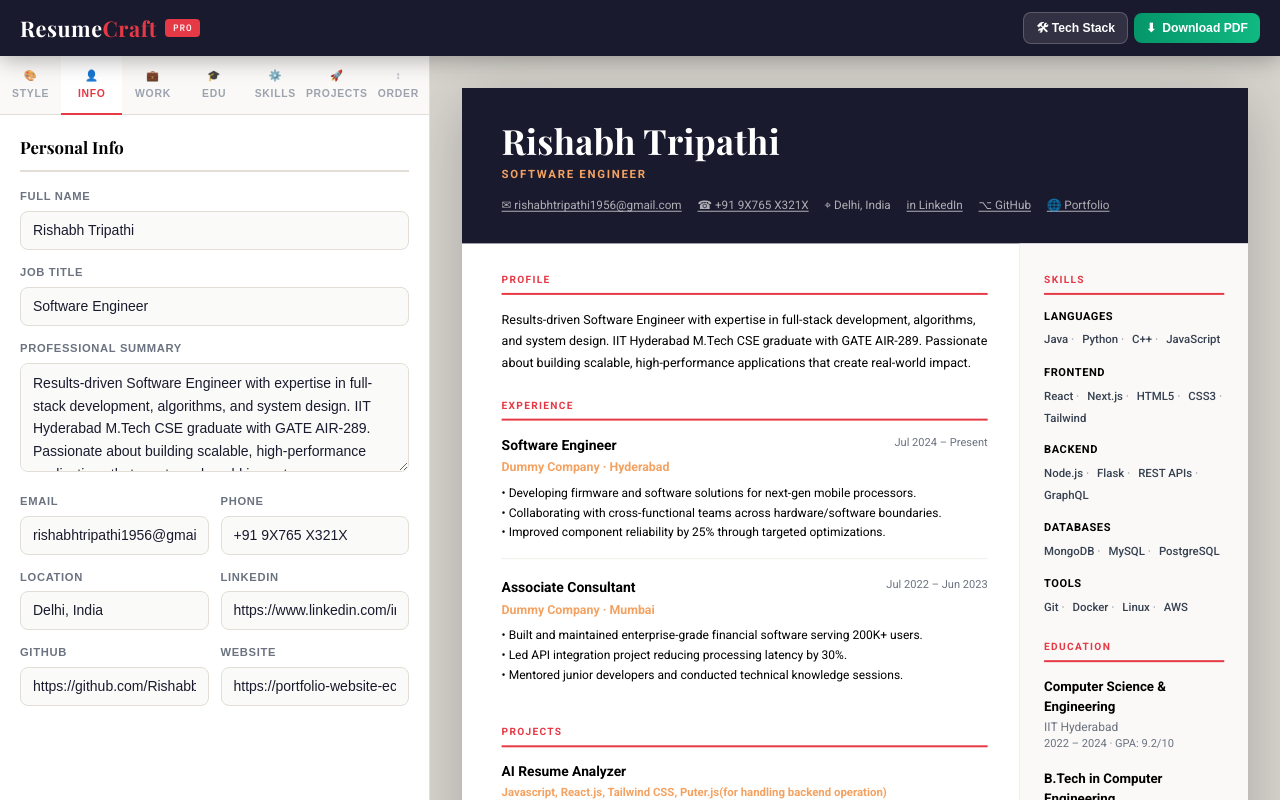
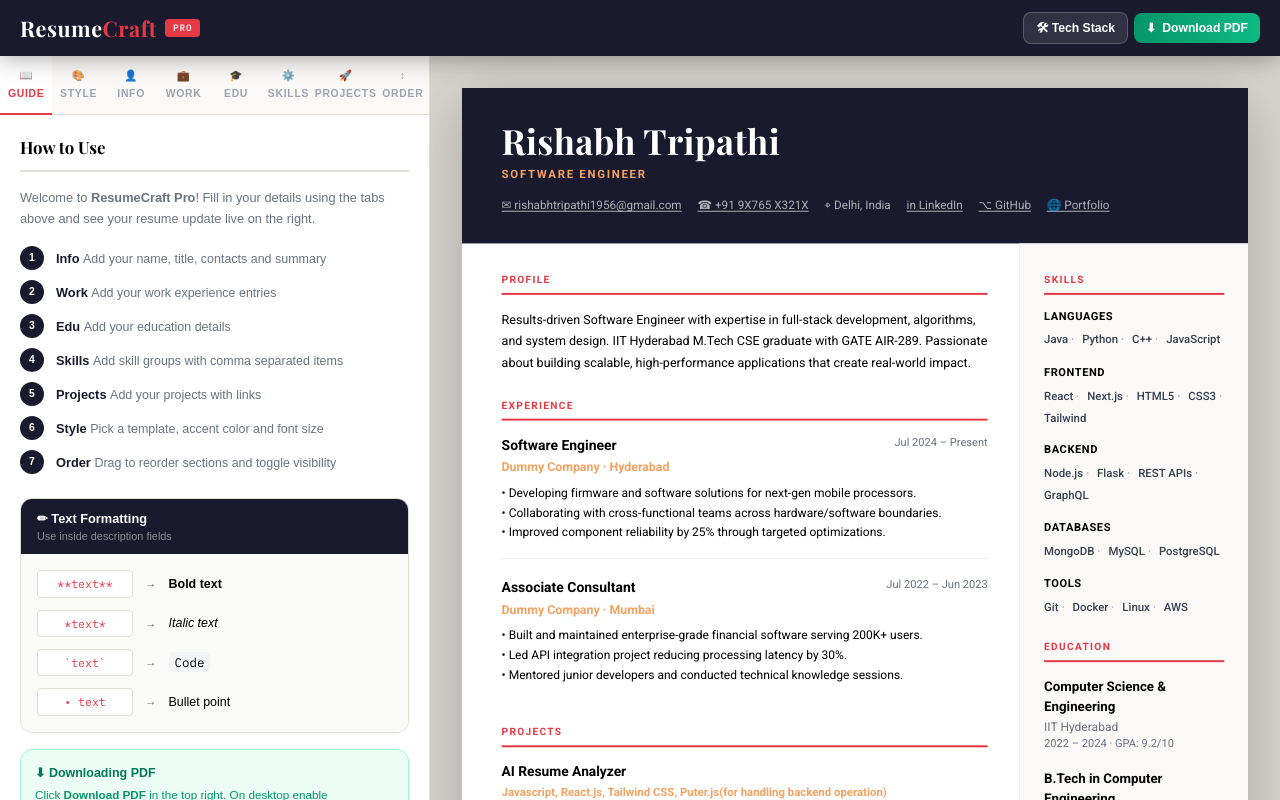
Before and after one commit to Rishabbt/Resume---Builder, a Next.js app: page / in a window 1280 px wide. Built offline with nearby package versions, Linux system fonts and the light colour scheme; a web font is replaced by a local one.

Commit message:
add text formating, add guidpanel

```diff
--- /dev/null
+++ b/components/forms/GuidePanel.js
@@ -0,0 +1,63 @@
+"use client";
+
+export default function GuidePanel() {
+  return (
+    <div className="flex flex-col gap-4">
+      <p className="text-[0.8rem] text-[#6b7280] leading-relaxed">
+        Welcome to <strong>ResumeCraft Pro</strong>! Fill in your details using the tabs above and see your resume update live on the right.
+      </p>
+
+      <div className="flex flex-col gap-2.5">
+        {[
+          { step: "1", label: "Info",     desc: "Add your name, title, contacts and summary" },
+          { step: "2", label: "Work",     desc: "Add your work experience entries" },
+          { step: "3", label: "Edu",      desc: "Add your education details" },
+          { step: "4", label: "Skills",   desc: "Add skill groups with comma separated items" },
+          { step: "5", label: "Projects", desc: "Add your projects with links" },
+          { step: "6", label: "Style",    desc: "Pick a template, accent color and font size" },
+          { step: "7", label: "Order",    desc: "Drag to reorder sections and toggle visibility" },
+        ].map((item) => (
+          <div key={item.step} className="flex gap-3 items-start">
+            <span className="w-6 h-6 rounded-full bg-[#1a1a2e] text-white text-[0.65rem] font-bold flex items-center justify-center flex-shrink-0">
+              {item.step}
+            </span>
+            <div>
+              <span className="text-[0.8rem] font-bold text-[#1a1a2e]">{item.label} </span>
+              <span className="text-[0.78rem] text-[#6b7280]">{item.desc}</span>
+            </div>
+          </div>
+        ))}
+      </div>
+
+      <div className="border border-[#e2ddd6] rounded-xl overflow-hidden mt-2">
+        <div className="bg-[#1a1a2e] px-4 py-2.5">
+          <p className="text-white font-bold text-[0.8rem]">✏ Text Formatting</p>
+          <p className="text-white/50 text-[0.68rem]">Use inside description fields</p>
+        </div>
+        <div className="p-4 bg-[#fafaf8] flex flex-col gap-3">
+          {[
+            { syntax: "**text**", result: <strong>Bold text</strong> },
+            { syntax: "*text*",   result: <em>Italic text</em> },
+            { syntax: "`text`",   result: <code className="bg-[#f3f4f6] px-1.5 py-0.5 rounded text-[0.78rem]">Code</code> },
+            { syntax: "• text",   result: <span>Bullet point</span> },
+          ].map((item) => (
+            <div key={item.syntax} className="flex items-center gap-3">
+              <code className="bg-white border border-[#e2ddd6] px-2 py-1 rounded text-[0.72rem] text-[#e63946] w-24 text-center flex-shrink-0">
+                {item.syntax}
+              </code>
+              <span className="text-[#6b7280] text-[0.72rem]">→</span>
+              <span className="text-[0.78rem]">{item.result}</span>
+            </div>
+          ))}
+        </div>
+      </div>
+
+      <div className="bg-emerald-50 border border-emerald-200 rounded-xl p-3.5">
+        <p className="text-[0.78rem] font-bold text-emerald-700 mb-1">⬇ Downloading PDF</p>
+        <p className="text-[0.73rem] text-emerald-600 leading-relaxed">
+          Click <strong>Download PDF</strong> in the top right. On desktop enable <strong>Background graphics</strong> in the print dialog for full colors.
+        </p>
+      </div>
+    </div>
+  );
+}
--- a/components/forms/ProjectsForm.js
+++ b/components/forms/ProjectsForm.js
@@ -30,6 +30,7 @@ export default function ProjectsForm() {
       <Button variant="primary" size="sm" onClick={addProject} className="mt-1">
         + Add Project
       </Button>
+
     </div>
   );
 }
--- a/components/layout/PreviewPane.js
+++ b/components/layout/PreviewPane.js
@@ -7,9 +7,11 @@ export default function PreviewPane() {
 
   useEffect(() => {
     const updateScale = () => {
-      // Available width = window - sidebar width
-      const sidebarWidth = window.innerWidth >= 1024 ? 430 : 0;
-      const availableWidth = window.innerWidth - sidebarWidth - 64; // 64 = padding
+      const isMobile = window.innerWidth < 1024;
+      // On mobile sidebar is hidden, full width available
+      const availableWidth = isMobile
+        ? window.innerWidth - 32  // 32 = padding
+        : window.innerWidth - 430 - 64; // 430 sidebar + 64 padding
       const resumeWidth = 794;
       const newScale = Math.min(1, availableWidth / resumeWidth);
       setScale(newScale);
@@ -26,7 +28,7 @@ export default function PreviewPane() {
         style={{
           transform: `scale(${scale})`,
           transformOrigin: "top center",
-          marginBottom: `${(scale - 1) * 1123}px`, // collapse whitespace when scaled down
+          marginBottom: `${(scale - 1) * 1123}px`,
         }}
         className="shadow-[0_12px_60px_rgba(0,0,0,0.22)]"
       >
--- /dev/null
+++ b/components/layout/ResponsiveSideBar.js
@@ -0,0 +1,40 @@
+"use client";
+import { useState } from "react";
+import Sidebar from "./Sidebar";
+
+export default function ResponsiveSidebar() {
+  const [open, setOpen] = useState(false);
+
+  return (
+    <>
+      {/* Hamburger (mobile only) */}
+      <button
+        onClick={() => setOpen(true)}
+        className="lg:hidden fixed top-3 left-3 z-[60] bg-[#1a1a2e] text-white p-2 rounded-lg shadow"
+      >
+        ☰
+      </button>
+
+      {/* Desktop sidebar */}
+      <div className="hidden lg:block">
+        <Sidebar />
+      </div>
+
+      {/* Mobile drawer */}
+      {open && (
+        <div className="fixed inset-0 z-[999] flex lg:hidden">
+          {/* Backdrop */}
+          <div
+            className="flex-1 bg-black/40"
+            onClick={() => setOpen(false)}
+          />
+
+          {/* Drawer */}
+          <div className="w-[85vw] max-w-[380px] bg-white h-full animate-slide-in">
+            <Sidebar />
+          </div>
+        </div>
+      )}
+    </>
+  );
+}
--- a/components/layout/Sidebar.js
+++ b/components/layout/Sidebar.js
@@ -7,9 +7,11 @@ import SkillsForm from "@/components/forms/SkillsForm";
 import ProjectsForm from "@/components/forms/ProjectsForm";
 import StyleForm from "@/components/forms/StyleForm";
 import SectionOrderForm from "@/components/forms/SectionOrderForm";
+import GuidePanel from "@/components/forms/GuidePanel";
 import clsx from "clsx";
 
 const TABS = [
+  { id: "guide",     label: "Guide",    icon: "📖" },
   { id: "style",     label: "Style",    icon: "🎨" },
   { id: "personal",  label: "Info",     icon: "👤" },
   { id: "work",      label: "Work",     icon: "💼" },
@@ -20,12 +22,13 @@ const TABS = [
 ];
 
 const SECTION_TITLES = {
+  guide:     "How to Use",
+  style:     "Style & Templates",
   personal:  "Personal Info",
   work:      "Work Experience",
   education: "Education",
   skills:    "Skills",
   projects:  "Projects",
-  style:     "Style & Templates",
   order:     "Section Order",
 };
 
@@ -58,13 +61,13 @@ export default function Sidebar() {
         <h2 className="font-serif text-[1.05rem] font-bold mb-4 pb-2.5 border-b-2 border-[#e2ddd6]">
           {SECTION_TITLES[activeTab]}
         </h2>
-
+        {activeTab === "guide" && <GuidePanel />}
+        {activeTab === "style"     && <StyleForm />}
         {activeTab === "personal"  && <PersonalForm />}
         {activeTab === "work"      && <WorkForm />}
         {activeTab === "education" && <EducationForm />}
         {activeTab === "skills"    && <SkillsForm />}
         {activeTab === "projects"  && <ProjectsForm />}
-        {activeTab === "style"     && <StyleForm />}
         {activeTab === "order"     && <SectionOrderForm />}
       </div>
     </aside>
--- a/components/resume/ResumePreview.js
+++ b/components/resume/ResumePreview.js
@@ -1,7 +1,7 @@
 "use client";
 import { useResume, ACCENT_COLORS } from "@/context/ResumeContext";
 
-function esc(str) {
+function escapeHtml(str) {
   if (!str) return "";
   return String(str)
     .replace(/&/g, "&amp;")
@@ -9,6 +9,14 @@ function esc(str) {
     .replace(/>/g, "&gt;");
 }
 
+function formatText(str) {
+  if (!str) return "";
+  return escapeHtml(str)
+    .replace(/\*\*(.+?)\*\*/g, "<strong>$1</strong>")
+    .replace(/\*(.+?)\*/g, "<em>$1</em>")
+    .replace(/`(.+?)`/g, "<code style='background:#f3f4f6;padding:0.1rem 0.3rem;border-radius:3px'>$1</code>")
+    .replace(/\n/g, "<br/>");
+}
 // ── Section Components ────────────────────────────────────────────────────
 
 function SectionTitle({ accent, children }) {
@@ -27,7 +35,10 @@ function SummarySection({ data, accent }) {
   return (
     <div className="r-section">
       <SectionTitle accent={accent}>Profile</SectionTitle>
-      <div className="summary-text">{data.personal.summary}</div>
+      <div
+  className="summary-text"
+  dangerouslySetInnerHTML={{ __html: formatText(data.personal.summary) }}
+/>
     </div>
   );
 }
@@ -50,7 +61,7 @@ function WorkSection({ data, accent }) {
           </div>
           <div
             className="exp-desc"
-            dangerouslySetInnerHTML={{ __html: esc(w.desc).replace(/\n/g, "<br/>") }}
+            dangerouslySetInnerHTML={{ __html: formatText(w.desc) }}
           />
         </div>
       ))}
@@ -90,7 +101,7 @@ function ProjectsSection({ data, accent }) {
       {p.tech && <div className="proj-tech" style={{ color: accent.gold }}>{p.tech}</div>}
       <div
         className="proj-desc"
-        dangerouslySetInnerHTML={{ __html: esc(p.desc).replace(/\n/g, "<br/>") }}
+       dangerouslySetInnerHTML={{ __html: formatText(p.desc) }}
       />
     </div>
   ))}
--- a/context/ResumeContext.js
+++ b/context/ResumeContext.js
@@ -121,7 +121,7 @@ export function ResumeProvider({ children }) {
   const [accent, setAccent] = useState("red");
   const [fontScale, setFontScale] = useState(100);
   const [sections, setSections] = useState(DEFAULT_SECTIONS);
-  const [activeTab, setActiveTab] = useState("personal");
+  const [activeTab, setActiveTab] = useState("guide");
 
   // ── Personal ──────────────────────────────────────────────────────────
   const updatePersonal = useCallback((field, value) => {
```
